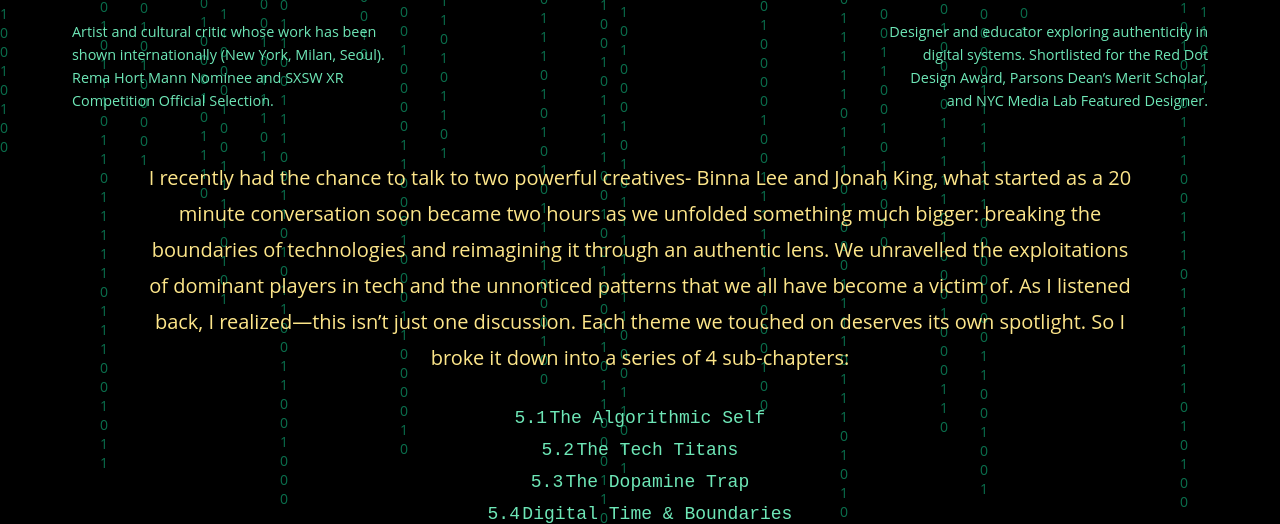
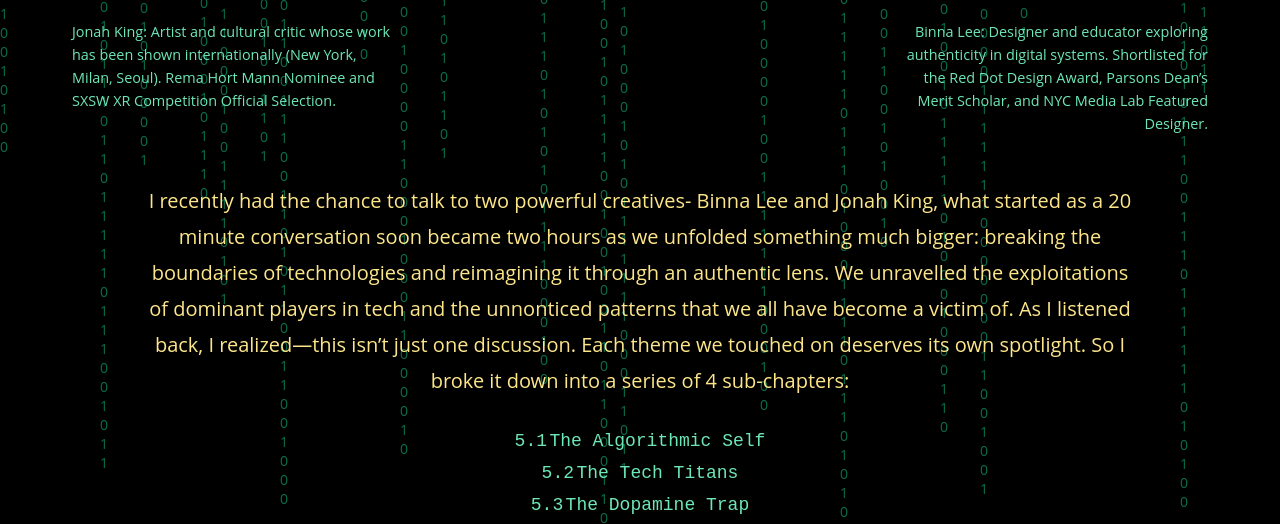
Before and after one commit to mehakx/designingauthenticity1, a plain HTML site: page index.html in a window 1280 px wide. Shown: the part 260-784 px from the top of the page. Drawn offline with Linux system fonts and the light colour scheme.

Commit message:
Update index.html

```diff
--- a/index.html
+++ b/index.html
@@ -340,11 +340,11 @@
         <!-- Profile Descriptions -->
         <div class="descriptions">
             <div class="description">
-                Artist and cultural critic whose work has been shown internationally (New York, Milan, Seoul). Rema Hort Mann Nominee and SXSW XR Competition Official Selection.
+                Jonah King: Artist and cultural critic whose work has been shown internationally (New York, Milan, Seoul). Rema Hort Mann Nominee and SXSW XR Competition Official Selection.
             </div>
             <div style="flex: 1;"></div>
             <div class="description right">
-                Designer and educator exploring authenticity in digital systems. Shortlisted for the Red Dot Design Award, Parsons Dean’s Merit Scholar, and NYC Media Lab Featured Designer.
+                Binna Lee: Designer and educator exploring authenticity in digital systems. Shortlisted for the Red Dot Design Award, Parsons Dean’s Merit Scholar, and NYC Media Lab Featured Designer.
 
             </div>
         </div>
```
